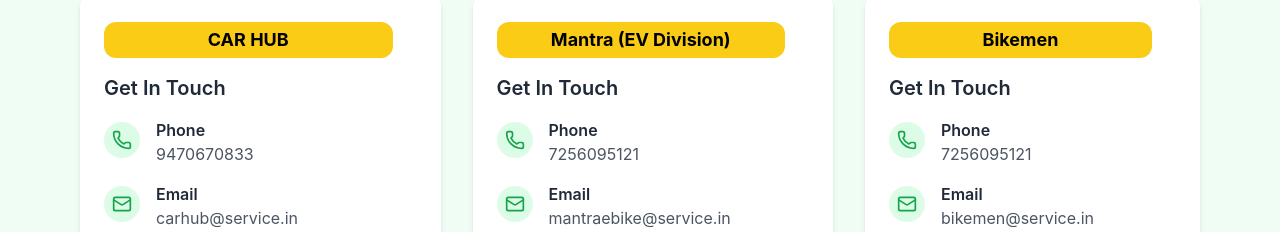
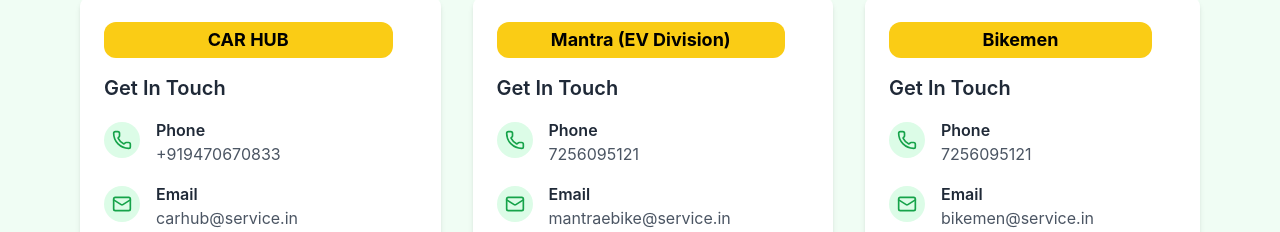
Before and after one commit to vipul3317/wsmobility, a React (Create React App) app in the folder frontend/: page / in a window 1280 px wide. Shown: the part 2737-2969 px from the top of the page. Built offline with nearby package versions, Linux system fonts and the light colour scheme.

Commit message:
Update number again parentHero.jsx

```diff
--- a/frontend/src/components/hero/parentHero.jsx
+++ b/frontend/src/components/hero/parentHero.jsx
@@ -513,7 +513,7 @@ const ParentHero = () => {
                                 </div>
                                 <div>
                                     <h4 className="font-semibold text-gray-800">Phone</h4>
-                                    <p className="text-gray-600">9470670833</p>
+                                    <p className="text-gray-600">+919470670833</p>
                                 </div>
                             </div>
 
```
